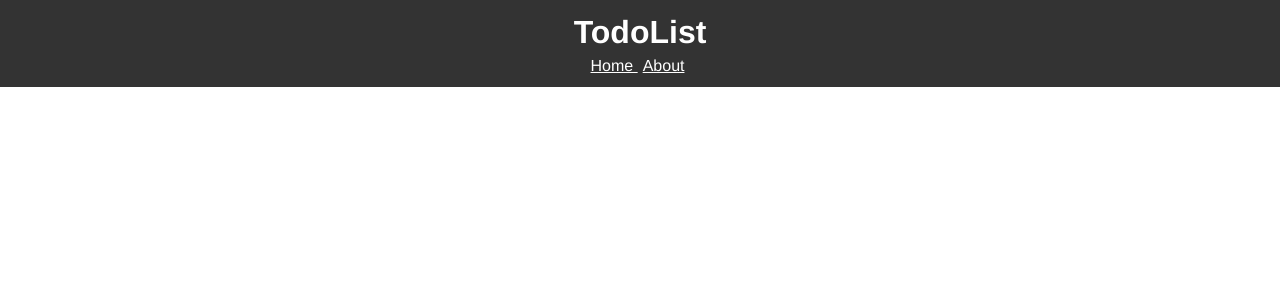
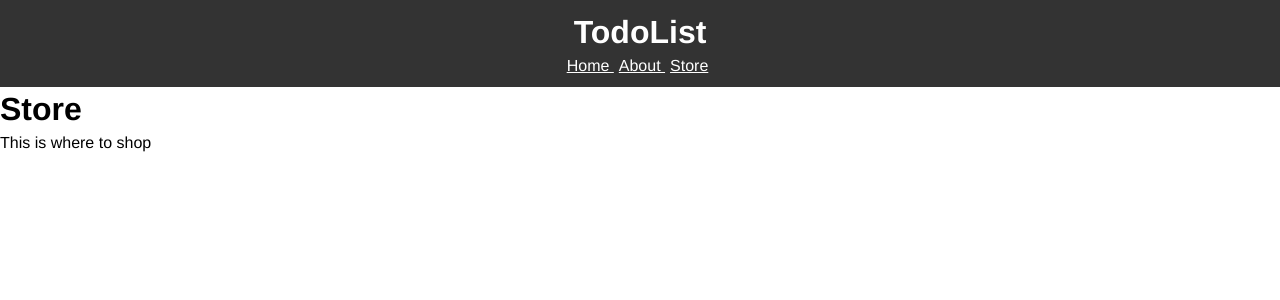
Before and after one commit to Rosenmatt1/VuePractice, a Vue app in the folder vue-to-do-list/: page /#/store in a window 1280 px wide. Shown: the top 300 px of the page. Built offline with nearby package versions, Linux system fonts and the light colour scheme.

Commit message:
Passed in store component to header and router.js

```diff
--- a/vue-to-do-list/src/components/Layout/Header.vue
+++ b/vue-to-do-list/src/components/Layout/Header.vue
@@ -4,6 +4,7 @@
     <div id="nav">
      <router-link to="/"> Home </router-link>
      <router-link to="/about"> About </router-link>
+     <router-link to="/store"> Store </router-link>
    </div>
   </header>
 </template>
--- a/vue-to-do-list/src/router.js
+++ b/vue-to-do-list/src/router.js
@@ -18,6 +18,11 @@ export default new Router({
       // this generates a separate chunk (about.[hash].js) for this route
       // which is lazy-loaded when the route is visited.
       component: () => import(/* webpackChunkName: "about" */ './views/About.vue')
+    },
+    {
+      path: '/store',
+      name: 'Store',
+      component: () => import('./views/Store.vue')
     }
   ]
 })
--- a/vue-to-do-list/src/views/Store.vue
+++ b/vue-to-do-list/src/views/Store.vue
@@ -1,6 +1,38 @@
 <template>
-  <div class="about">
+  <div class="store">
     <h1>Store</h1>
     <p>This is where to shop</p>
   </div>
 </template>
+
+<script>
+
+export default {
+  name: 'Store',
+}
+</script>
+
+<style>
+  * {
+    box-sizing: border-box;
+    margin: 0;
+    padding: 0;
+  }
+  body {
+    font-family: 'Avenir', Helvetica, sans-serif;
+    line-height: 1.4;
+  }
+
+  .btn {
+    display: inline-block;
+    border: none;
+    background: #555;
+    color: #fff;
+    padding: 7px 20px;
+    cursor: pointer;
+  }
+
+  .btn:hover {
+    background: #666;
+  }
+</style>
```
